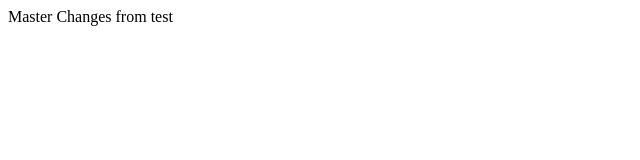
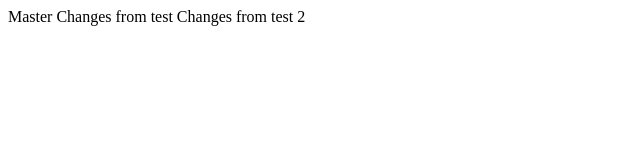
Before and after one commit to DedRobin/git_train_test, a plain HTML site: page index.html in a window 1280 px wide. Shown: the whole page, without its empty margins (0-640 px from the left). Drawn offline with Linux system fonts and the light colour scheme.

Commit message:
fix: update index.html from test 2

```diff
--- a/index.html
+++ b/index.html
@@ -8,6 +8,7 @@
 <body>
     Master
     Changes from test
+    Changes from test 2
 </body>
 <script src="index.js">
 </script>
```
